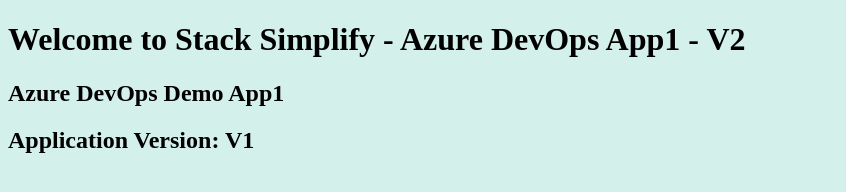
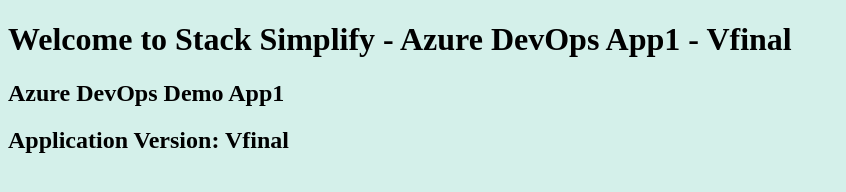
Before and after one commit to Vaibhavbakliwal16/azure-devops-github-acr-aks-app1, a plain HTML site: page Git-Repository-files/index.html in a window 1280 px wide. Shown: the whole page, without its empty margins (0-846 px from the left). Drawn offline with Linux system fonts and the light colour scheme.

Commit message:
Vfinal update

```diff
--- a/Git-Repository-files/index.html
+++ b/Git-Repository-files/index.html
@@ -1,8 +1,8 @@
 <!DOCTYPE html>
 <html>
    <body style="background-color:rgb(212, 240, 234);">
-      <h1>Welcome to Stack Simplify - Azure DevOps App1 - V2</h1>
+      <h1>Welcome to Stack Simplify - Azure DevOps App1 - Vfinal</h1>
       <h2>Azure DevOps Demo App1</h2>
-      <h2>Application Version: V1</h2>
+      <h2>Application Version: Vfinal</h2>
    </body>
 </html>
```
